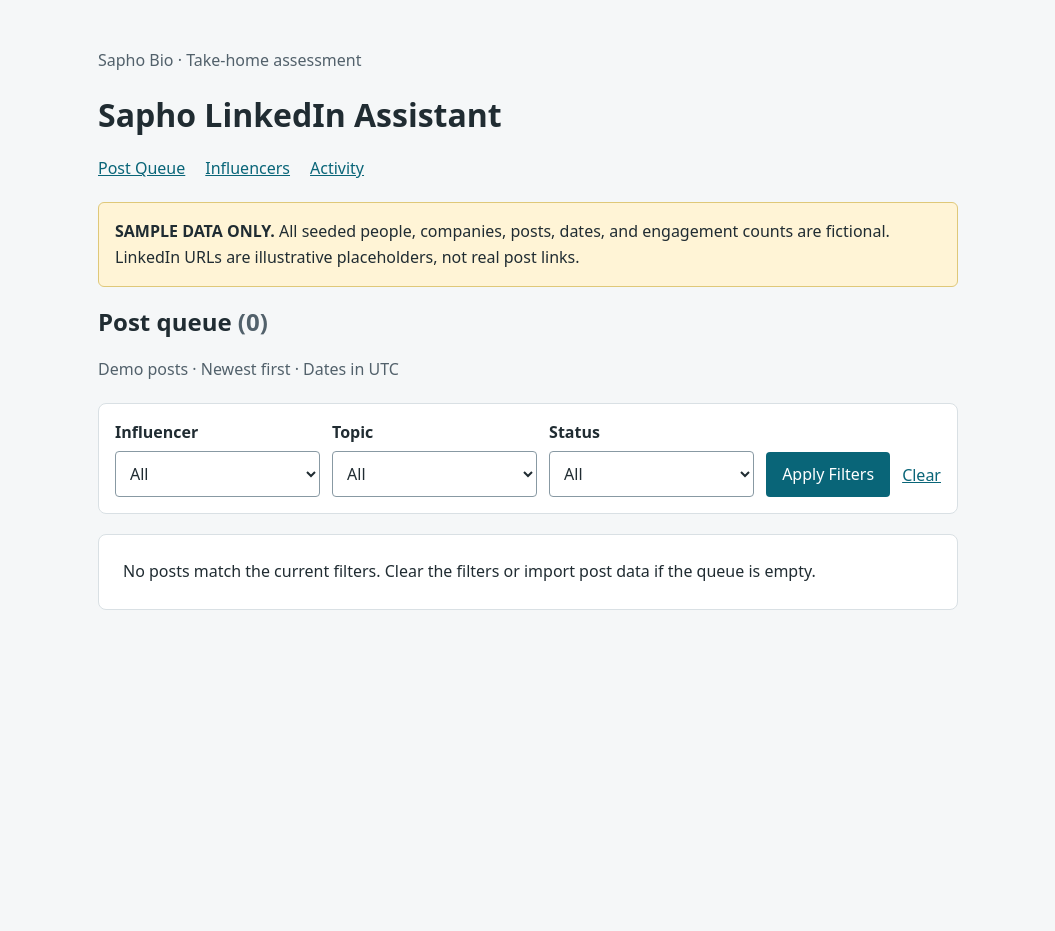
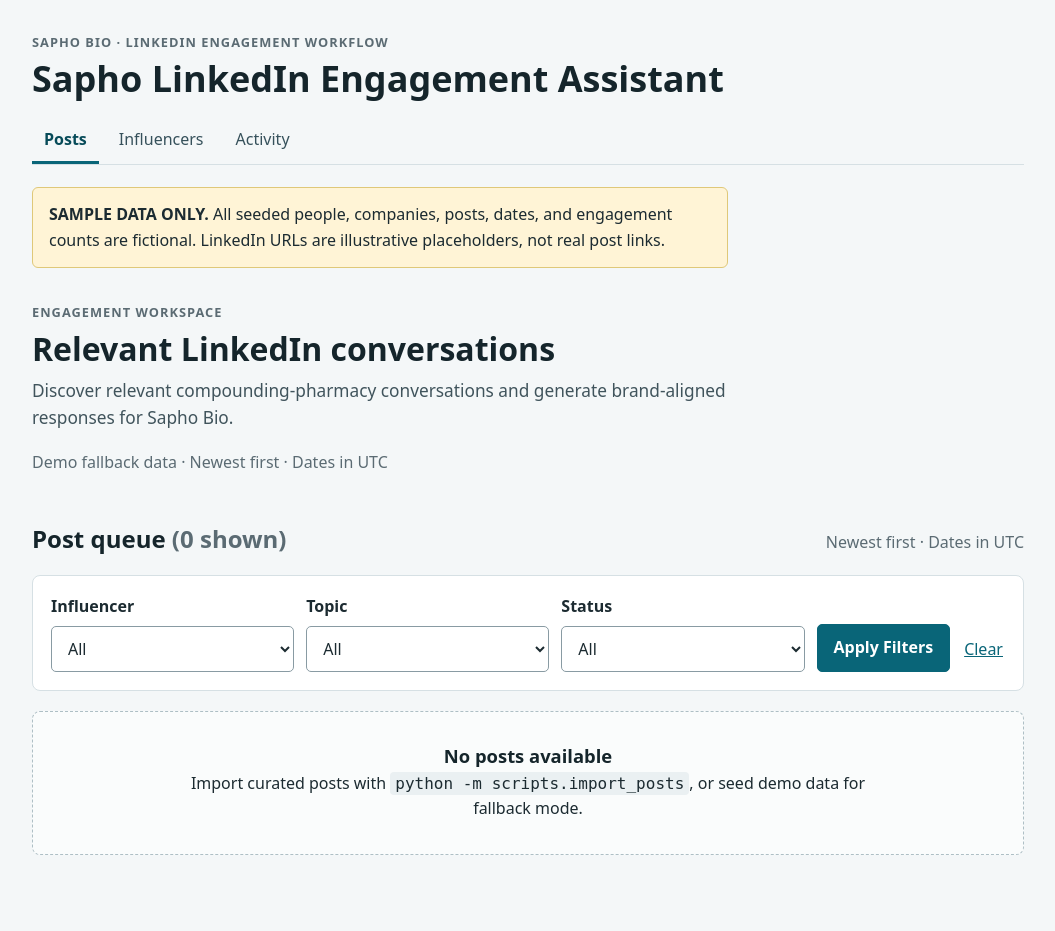
Before and after one commit to thuyng11/sapho-engage, a FastAPI app: page / in a window 1280 px wide. Shown: the whole page, without its empty margins (112-1167 px from the left). Before the commit the page ends 610 px from the top, so only its background shows below. Run offline with FastAPI, Linux system fonts and the light colour scheme.

Commit message:
Polish queue navigation and activity views

```diff
--- a/app/main.py
+++ b/app/main.py
@@ -5,7 +5,7 @@ from fastapi import Depends, FastAPI, Form, HTTPException, Request
 from fastapi.responses import HTMLResponse, RedirectResponse
 from fastapi.staticfiles import StaticFiles
 from fastapi.templating import Jinja2Templates
-from sqlalchemy import select
+from sqlalchemy import func, select
 from sqlalchemy.orm import Session, joinedload
 
 from app.database import BASE_DIR, get_db, init_db
@@ -70,6 +70,16 @@ def index(
     topic_options = sorted(
         {post.topic for post in available_posts if post.topic}, key=str.lower
     )
+    curated_influencer_count = 0
+    if using_curated:
+        curated_influencer_count = db.scalar(
+            select(func.count())
+            .select_from(Influencer)
+            .where(
+                Influencer.is_sample.is_(False),
+                Influencer.source_type == "manual_research",
+            )
+        ) or 0
     filter_errors: list[str] = []
     selected_influencer: int | None = None
     if influencer:
@@ -107,6 +117,11 @@ def index(
             "selected_topic": selected_topic,
             "selected_status": selected_status,
             "filter_errors": filter_errors,
+            "available_post_count": len(available_posts),
+            "curated_influencer_count": curated_influencer_count,
+            "has_active_filters": any(
+                (selected_influencer, selected_topic, selected_status)
+            ),
         },
     )
 
--- a/static/styles.css
+++ b/static/styles.css
@@ -1,52 +1,114 @@
+:root {
+  color-scheme: light;
+  --ink: #1c2b31;
+  --muted: #5b6b73;
+  --brand: #096578;
+  --brand-dark: #074b59;
+  --border: #d6e0e4;
+  --surface: #ffffff;
+  --background: #f4f7f8;
+}
+
 * { box-sizing: border-box; }
-body { margin: 0; background: #f5f7f8; color: #202c32; font: 16px/1.6 system-ui, sans-serif; }
-main { max-width: 900px; margin: 0 auto; padding: 32px 20px; }
-h1, h2, h3 { line-height: 1.25; }
-h1 { font-size: 2rem; }
+body { margin: 0; background: var(--background); color: var(--ink); font: 16px/1.6 system-ui, sans-serif; }
+main { max-width: 1040px; margin: 0 auto; padding: 32px 24px 56px; }
+h1, h2, h3 { line-height: 1.25; color: #15252b; }
+h1 { margin: 4px 0 18px; font-size: clamp(1.75rem, 3vw, 2.25rem); }
+h2 { margin-top: 28px; }
 h3 { margin: 0; font-size: 1.15rem; }
-a { color: #096578; }
-a:focus-visible { outline: 2px solid #096578; outline-offset: 3px; }
-nav { display: flex; gap: 20px; margin: 0 0 20px; }
-.eyebrow, .muted, time { color: #52616b; }
-.sample-notice { padding: 16px; background: #fff4d6; border: 1px solid #dfc879; border-radius: 6px; }
-.curated-notice { padding: 16px; background: #eaf4f5; border: 1px solid #a9c9ce; border-radius: 6px; }
-.post { margin: 20px 0; padding: 24px; background: #fff; border: 1px solid #d9e0e4; border-radius: 8px; }
-.post p { margin: 12px 0; }
-.post-content { white-space: pre-wrap; overflow-wrap: anywhere; }
-.content-label { margin-bottom: -6px !important; color: #52616b; font-size: 0.85rem; font-weight: 700; text-transform: uppercase; letter-spacing: 0.04em; }
-.post-meta { display: flex; flex-wrap: wrap; gap: 16px 32px; }
-.post-meta div { display: flex; gap: 8px; }
-dt { color: #52616b; }
+p { max-width: 76ch; }
+a { color: var(--brand); }
+a:focus-visible { outline: 2px solid var(--brand); outline-offset: 3px; }
+code { padding: 2px 5px; border-radius: 4px; background: #eaf0f2; }
+
+.site-header { margin-bottom: 30px; }
+.eyebrow { margin: 0; color: var(--muted); font-size: 0.8rem; font-weight: 700; letter-spacing: 0.08em; text-transform: uppercase; }
+.muted, time { color: var(--muted); }
+nav { display: flex; flex-wrap: wrap; gap: 8px; margin-bottom: 22px; border-bottom: 1px solid var(--border); }
+nav a { padding: 8px 12px; border-bottom: 3px solid transparent; color: #36515b; text-decoration: none; }
+nav a:hover { color: var(--brand); }
+nav a.active { border-bottom-color: var(--brand); color: var(--brand-dark); font-weight: 700; }
+
+.page-intro { padding: 4px 0 10px; }
+.page-intro h2 { margin: 6px 0; font-size: clamp(1.5rem, 2.5vw, 2rem); }
+.intro-copy { margin: 8px 0 18px; color: #40545c; font-size: 1.08rem; }
+.summary-counts { display: flex; flex-wrap: wrap; gap: 12px; }
+.summary-counts span { padding: 8px 12px; border: 1px solid #b9d3d8; border-radius: 6px; background: #edf6f7; }
+.section-heading { display: flex; align-items: baseline; justify-content: space-between; gap: 16px; margin-top: 22px; }
+.section-heading h2 { margin: 0; }
+
+.sample-notice, .curated-notice { padding: 14px 16px; border-radius: 6px; }
+.sample-notice { background: #fff4d6; border: 1px solid #dfc879; }
+.curated-notice { background: #eaf4f5; border: 1px solid #a9c9ce; }
+.post { margin: 20px 0; padding: 24px; background: var(--surface); border: 1px solid var(--border); border-radius: 8px; box-shadow: 0 2px 8px rgb(27 55 65 / 5%); }
+.post p { margin: 10px 0; }
+.card-heading { display: flex; align-items: flex-start; justify-content: space-between; gap: 16px; }
+.card-heading p { margin: 4px 0 0; }
+.post-content { white-space: pre-wrap; overflow-wrap: anywhere; font-size: 1.02rem; }
+.content-label { margin-bottom: -4px !important; color: var(--muted); font-size: 0.78rem; font-weight: 700; letter-spacing: 0.06em; text-transform: uppercase; }
+.post-meta { display: flex; flex-wrap: wrap; gap: 12px 28px; margin: 18px 0; padding: 12px 0; border-top: 1px solid #e7edef; border-bottom: 1px solid #e7edef; }
+.post-meta div { display: flex; align-items: center; gap: 8px; }
+dt { color: var(--muted); }
 dd { margin: 0; font-weight: 600; }
-.post-url { overflow-wrap: anywhere; font-size: 0.9rem; }
-.detail-page { max-width: 1200px; }
-.detail-grid { display: grid; grid-template-columns: 1fr 1fr; gap: 24px; align-items: start; }
-.detail-grid > section { min-width: 0; }
+.post-url { overflow-wrap: anywhere; font-size: 0.92rem; font-weight: 600; }
+
+.source-badge, .status-badge, .badge { display: inline-block; padding: 2px 8px; border: 1px solid transparent; border-radius: 999px; font-size: 0.75rem; font-weight: 700; line-height: 1.5; white-space: nowrap; }
+.source-curated, .badge { background: #e4f3e8; border-color: #a9cfb2; color: #315a3a; }
+.source-demo { background: #fff4d6; border-color: #dfc879; color: #6d5612; }
+.status-new { background: #eef2f4; border-color: #c6d1d6; color: #40545c; }
+.status-drafted, .status-draft { background: #e9f2fb; border-color: #a8c7df; color: #255b82; }
+.status-approved { background: #edf7e9; border-color: #a9ce9c; color: #37682b; }
+.status-posted { background: #f1ebf8; border-color: #c8b4dc; color: #62427f; }
+
+.detail-page { max-width: 1240px; }
+.detail-grid { display: grid; grid-template-columns: minmax(0, 1fr) minmax(0, 1fr); gap: 24px; align-items: start; }
 .detail-grid h2:first-child { margin-top: 0; }
-label { display: block; margin: 16px 0 6px; font-weight: 600; }
-select, textarea { width: 100%; padding: 10px; border: 1px solid #8899a3; border-radius: 4px; background: #fff; color: inherit; font: inherit; }
-textarea { display: block; resize: vertical; margin-bottom: 16px; }
-button, .button { display: inline-block; padding: 10px 16px; border: 0; border-radius: 4px; background: #096578; color: #fff; font: inherit; text-decoration: none; cursor: pointer; }
-button:hover, .button:hover { background: #074b59; }
-.secondary-button { background: #eaf0f2; color: #17444d; }
-.secondary-button:hover { background: #d9e4e7; }
-button:focus-visible, select:focus-visible, textarea:focus-visible { outline: 2px solid #096578; outline-offset: 3px; }
-.confirmation { padding: 12px 16px; background: #e4f3e8; border: 1px solid #7da988; border-radius: 4px; }
-.generation-error { padding: 12px 16px; background: #fff0ee; border: 1px solid #c47b70; border-radius: 4px; }
-.table-scroll { overflow-x: auto; margin-top: 24px; }
+.response-context { color: var(--muted); }
+label { display: block; margin: 16px 0 6px; font-weight: 650; }
+select, textarea { width: 100%; padding: 10px 12px; border: 1px solid #899ba3; border-radius: 5px; background: #fff; color: inherit; font: inherit; }
+textarea { display: block; min-height: 90px; margin-bottom: 16px; resize: vertical; line-height: 1.55; }
+textarea[readonly] { background: #f5f7f8; }
+button, .button { display: inline-block; padding: 10px 16px; border: 1px solid var(--brand); border-radius: 5px; background: var(--brand); color: #fff; font: inherit; font-weight: 650; text-decoration: none; cursor: pointer; }
+button:hover, .button:hover { background: var(--brand-dark); }
+.secondary-button { border-color: #b9c9ce; background: #eef3f4; color: #17444d; }
+.secondary-button:hover { background: #dce7e9; color: #123840; }
+button:disabled { cursor: wait; opacity: 0.7; }
+button:focus-visible, select:focus-visible, textarea:focus-visible { outline: 2px solid var(--brand); outline-offset: 3px; }
+.response-actions { display: flex; flex-wrap: wrap; align-items: center; gap: 10px; }
+.copy-feedback { color: #315a3a; font-size: 0.9rem; }
+.posted-status { padding: 10px 12px; background: #edf7e9; border: 1px solid #a9ce9c; border-radius: 5px; }
+
+.queue-filters { display: grid; grid-template-columns: repeat(3, minmax(140px, 1fr)) auto auto; gap: 12px; align-items: end; margin: 20px 0; padding: 18px; background: #fff; border: 1px solid var(--border); border-radius: 8px; }
+.queue-filters label { margin-top: 0; }
+.clear-link { padding: 9px 2px; }
+.filter-error { color: #8a2f23; }
+.empty-state { margin: 20px 0; padding: 28px; border: 1px dashed #aebfc5; border-radius: 8px; background: #fafcfc; text-align: center; }
+.empty-state h3, .empty-state p { margin: 4px auto; }
+.compact-empty { padding: 18px; }
+.confirmation { padding: 12px 16px; background: #e4f3e8; border: 1px solid #7da988; border-radius: 5px; }
+.generation-error { padding: 12px 16px; background: #fff0ee; border: 1px solid #c47b70; border-radius: 5px; }
+
+.activity-event { margin: 16px 0; padding: 20px 24px; background: #fff; border: 1px solid var(--border); border-left: 4px solid #77aab3; border-radius: 6px; }
+.activity-event p { margin: 6px 0; }
+.table-scroll { overflow-x: auto; margin-top: 24px; border-radius: 8px; }
 table { width: 100%; border-collapse: collapse; background: #fff; font-size: 0.9rem; }
-th, td { padding: 12px; border: 1px solid #d9e0e4; text-align: left; vertical-align: top; }
+th, td { padding: 12px; border: 1px solid var(--border); text-align: left; vertical-align: top; }
 th { background: #eaf0f2; white-space: nowrap; }
-.badge { display: inline-block; margin-left: 6px; padding: 1px 6px; border-radius: 10px; background: #e4f3e8; color: #315a3a; font-size: 0.75rem; }
-.demo-badge { background: #fff4d6; color: #6d5612; }
-.queue-filters { display: grid; grid-template-columns: 1fr 1fr 1fr auto auto; gap: 12px; align-items: end; margin: 20px 0; padding: 16px; background: #fff; border: 1px solid #d9e0e4; border-radius: 8px; }
-.queue-filters label { margin-top: 0; }
-.queue-filters a { padding: 9px 0; }
-.filter-error { color: #8a2f23; }
-.response-actions { display: flex; flex-wrap: wrap; gap: 10px; align-items: center; }
-.copy-feedback { color: #315a3a; font-size: 0.9rem; }
-.posted-status { padding: 10px 12px; background: #e4f3e8; border-radius: 4px; }
-.activity-event { margin: 16px 0; padding: 18px 22px; background: #fff; border-left: 4px solid #77aab3; border-radius: 4px; }
-.activity-event p { margin: 6px 0; }
-@media (max-width: 760px) { .detail-grid { grid-template-columns: 1fr; gap: 0; } }
-@media (max-width: 900px) { .queue-filters { grid-template-columns: 1fr; align-items: stretch; } }
+
+@media (max-width: 900px) {
+  .queue-filters { grid-template-columns: 1fr 1fr; align-items: stretch; }
+  .queue-filters button { align-self: end; }
+}
+
+@media (max-width: 780px) {
+  main { padding: 24px 16px 40px; }
+  .detail-grid { grid-template-columns: 1fr; gap: 0; }
+  .section-heading { display: block; }
+}
+
+@media (max-width: 560px) {
+  .queue-filters { grid-template-columns: 1fr; }
+  .card-heading { align-items: flex-start; }
+  .post { padding: 19px; }
+  .response-actions > button, .response-actions > .button { width: 100%; text-align: center; }
+}
--- a/templates/base.html
+++ b/templates/base.html
@@ -3,19 +3,19 @@
   <head>
     <meta charset="utf-8">
     <meta name="viewport" content="width=device-width, initial-scale=1">
-    <title>Sapho LinkedIn Assistant</title>
+    <title>{% block title %}Sapho LinkedIn Engagement Assistant{% endblock %}</title>
     <link rel="stylesheet" href="{{ url_for('static', path='/styles.css') }}">
     <script src="{{ url_for('static', path='/app.js') }}" defer></script>
   </head>
   <body>
     <main class="{% block main_class %}{% endblock %}">
-      <header>
-        <p class="eyebrow">Sapho Bio · Take-home assessment</p>
-        <h1>Sapho LinkedIn Assistant</h1>
+      <header class="site-header">
+        <p class="eyebrow">Sapho Bio · LinkedIn engagement workflow</p>
+        <h1>Sapho LinkedIn Engagement Assistant</h1>
         <nav aria-label="Primary">
-          <a href="{{ url_for('index') }}">Post Queue</a>
-          <a href="{{ url_for('influencers') }}">Influencers</a>
-          <a href="{{ url_for('activity') }}">Activity</a>
+          <a href="{{ url_for('index') }}" {% if request.url.path == '/' or request.url.path.startswith('/posts/') %}class="active" aria-current="page"{% endif %}>Posts</a>
+          <a href="{{ url_for('influencers') }}" {% if request.url.path == '/influencers' %}class="active" aria-current="page"{% endif %}>Influencers</a>
+          <a href="{{ url_for('activity') }}" {% if request.url.path == '/activity' %}class="active" aria-current="page"{% endif %}>Activity</a>
         </nav>
         {% block data_notice %}<p class="sample-notice"><strong>SAMPLE DATA ONLY.</strong> All seeded people, companies, posts, dates, and engagement counts are fictional. LinkedIn URLs are illustrative placeholders, not real post links.</p>{% endblock %}
       </header>
--- a/templates/index.html
+++ b/templates/index.html
@@ -10,8 +10,23 @@
 
 {% block content %}
 <section aria-labelledby="queue-heading">
-  <h2 id="queue-heading">Post queue <span class="muted">({{ posts | length }})</span></h2>
-  <p class="muted">{{ "Curated posts" if using_curated else "Demo posts" }} · Newest first · Dates in UTC</p>
+  <div class="page-intro">
+    <p class="eyebrow">Engagement workspace</p>
+    <h2 id="queue-heading">Relevant LinkedIn conversations</h2>
+    <p class="intro-copy">Discover relevant compounding-pharmacy conversations and generate brand-aligned responses for Sapho Bio.</p>
+    {% if using_curated %}
+    <div class="summary-counts" aria-label="Curated dataset summary">
+      <span><strong>{{ available_post_count }}</strong> curated posts</span>
+      <span><strong>{{ curated_influencer_count }}</strong> curated influencers</span>
+    </div>
+    {% else %}
+    <p class="muted">Demo fallback data · Newest first · Dates in UTC</p>
+    {% endif %}
+  </div>
+  <div class="section-heading">
+    <h2>Post queue <span class="muted">({{ posts | length }} shown)</span></h2>
+    <span class="muted">Newest first · Dates in UTC</span>
+  </div>
   <form class="queue-filters" method="get" action="{{ url_for('index') }}">
     <div>
       <label for="influencer">Influencer</label>
@@ -41,13 +56,18 @@
       </select>
     </div>
     <button type="submit">Apply Filters</button>
-    <a href="{{ url_for('index') }}">Clear</a>
+    <a class="clear-link" href="{{ url_for('index') }}">Clear</a>
   </form>
   {% for error in filter_errors %}<p class="filter-error" role="alert">{{ error }}</p>{% endfor %}
   {% for post in posts %}
   <article class="post" aria-labelledby="post-{{ post.id }}">
-    <h3 id="post-{{ post.id }}">{{ post.influencer.name }} <span class="badge {{ 'demo-badge' if post.is_sample else '' }}">{{ "Demo" if post.is_sample else "Curated" }}</span></h3>
-    <p class="muted">{{ post.influencer.title }} · {{ post.influencer.company }}</p>
+    <div class="card-heading">
+      <div>
+        <h3 id="post-{{ post.id }}">{{ post.influencer.name }}</h3>
+        <p class="muted">{{ post.influencer.title }} · {{ post.influencer.company }}</p>
+      </div>
+      <span class="source-badge {{ 'source-demo' if post.is_sample else 'source-curated' }}">{{ "Demo" if post.is_sample else "Curated" }}</span>
+    </div>
     <p><time datetime="{{ post.posted_at.isoformat() }}Z">{{ post.posted_at.strftime('%b %d, %Y at %H:%M') }} UTC</time></p>
     {% if post.topic %}<p><strong>Topic:</strong> {{ post.topic }}</p>{% endif %}
     <p class="content-label">{{ "Demo post" if post.is_sample else "Research summary" }}</p>
@@ -55,13 +75,23 @@
     <dl class="post-meta">
       <div><dt>Reactions</dt><dd>{{ post.likes if post.likes is not none else "—" }}</dd></div>
       <div><dt>Comments</dt><dd>{{ post.comments if post.comments is not none else "—" }}</dd></div>
-      <div><dt>Status</dt><dd>{{ post.status }}</dd></div>
+      <div><dt>Status</dt><dd><span class="status-badge status-{{ post.status }}">{{ post.status | title }}</span></dd></div>
     </dl>
-    <p class="post-url">LinkedIn post URL: <a href="{{ post.post_url }}" target="_blank" rel="noopener noreferrer">{{ post.post_url }}</a></p>
+    <p class="post-url"><a href="{{ post.post_url }}" target="_blank" rel="noopener noreferrer">View Original on LinkedIn ↗</a></p>
     <a class="button" href="{{ url_for('post_detail', post_id=post.id) }}">Generate Response</a>
   </article>
   {% else %}
-  <p class="post">No posts match the current filters. Clear the filters or import post data if the queue is empty.</p>
+    {% if available_post_count == 0 %}
+    <div class="empty-state">
+      <h3>No posts available</h3>
+      <p>Import curated posts with <code>python -m scripts.import_posts</code>, or seed demo data for fallback mode.</p>
+    </div>
+    {% elif has_active_filters %}
+    <div class="empty-state">
+      <h3>No posts match these filters</h3>
+      <p>Try adjusting the influencer, topic, or status.</p>
+    </div>
+    {% endif %}
   {% endfor %}
 </section>
 {% endblock %}
--- a/templates/influencers.html
+++ b/templates/influencers.html
@@ -29,7 +29,7 @@
           <td>{{ loop.index }}</td>
           <td>
             <a href="{{ influencer.linkedin_url }}" target="_blank" rel="noopener noreferrer"><strong>{{ influencer.name }}</strong></a>
-            <span class="badge">Curated</span><br>
+            <span class="source-badge source-curated">Curated</span><br>
             {{ influencer.title }}<br>
             <span class="muted">{{ influencer.company }}</span>
           </td>
```
Also changed, not shown: templates/activity.html (+5 -2 lines).
